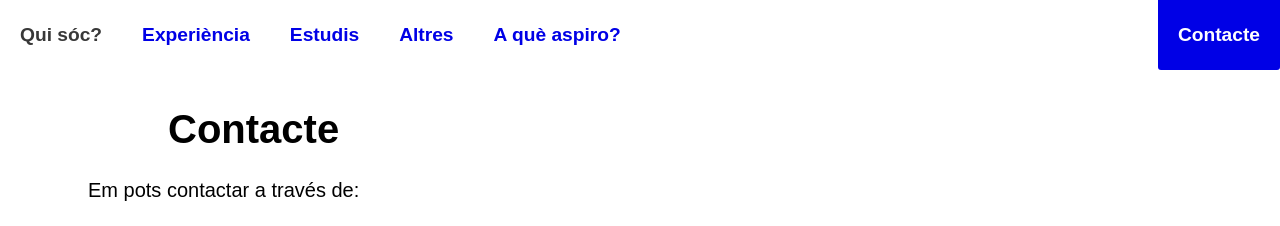
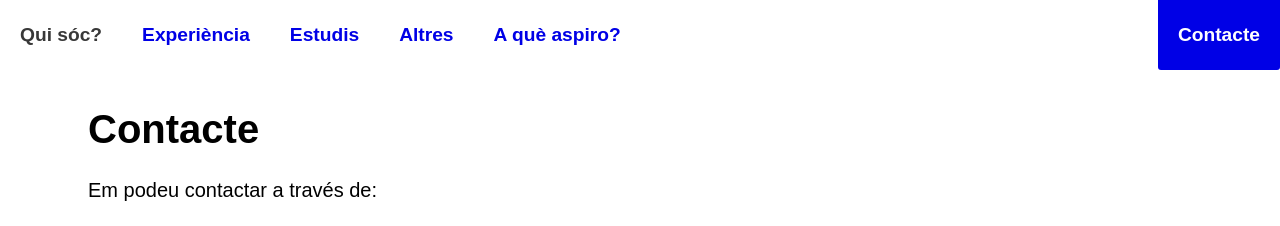
Before and after one commit to MBrunso/MBrunso.github.io, a plain HTML site: page contacte.html in a window 1280 px wide. Shown: the top 226 px of the page. Drawn offline with Linux system fonts and the light colour scheme.

Commit message:
Update contacte.html
act

```diff
--- a/contacte.html
+++ b/contacte.html
@@ -22,11 +22,10 @@
         </ul>
         </nav>
 
-
+        <h1>Contacte</h1>
         <div id="info">
-            <h1>Contacte</h1>
             <p>
-                Em pots contactar a través de:
+                Em podeu contactar a través de:
             </p>
                 <ul>
                     <li><img src="imatges/mail.png" alt="Correu electrònic" style="height:24px;width:28px;padding:4px;"><a href="mailto:mbrunso17@gmail.com" title="Enviar correu">mbrunso17@gmail.com</a></li>
```
